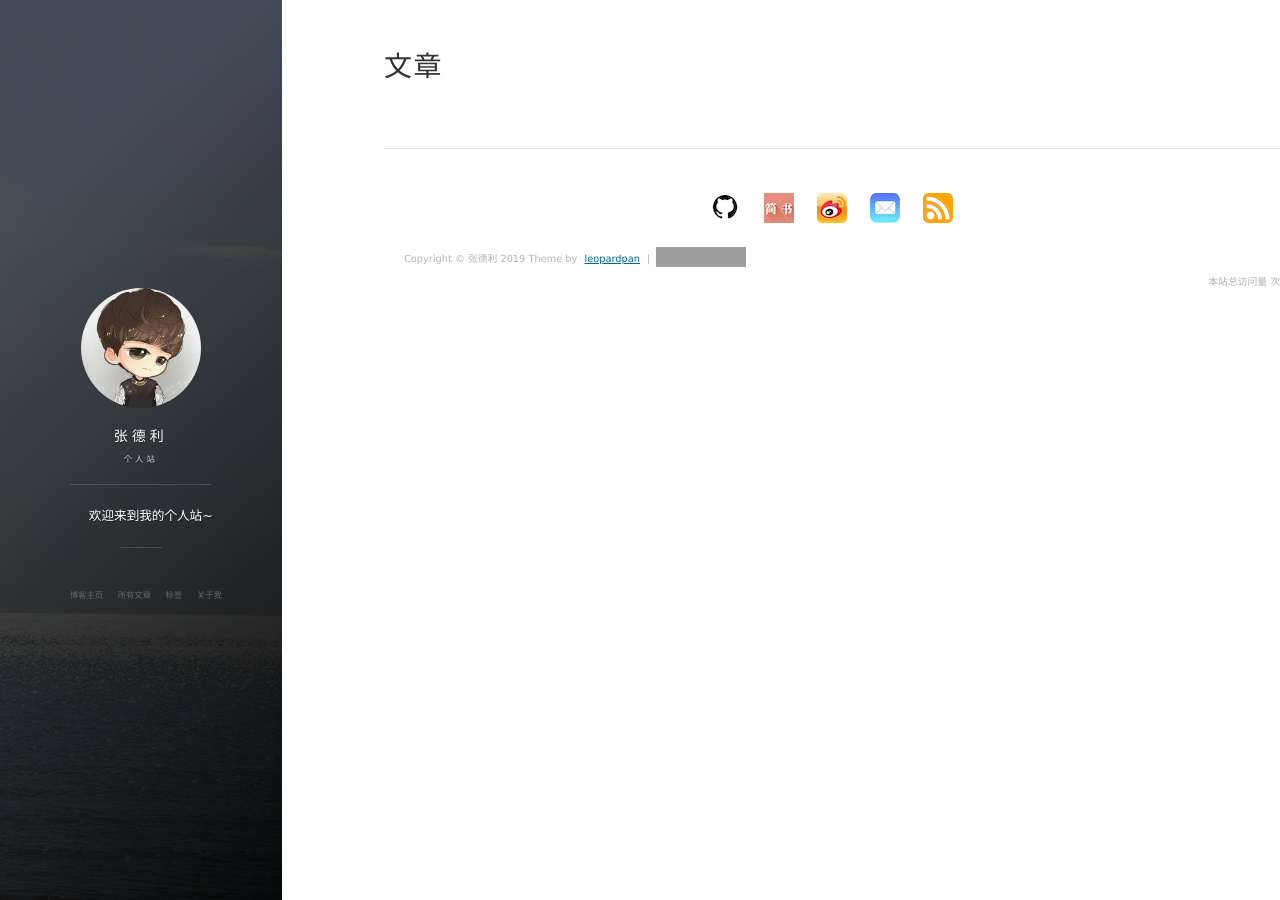
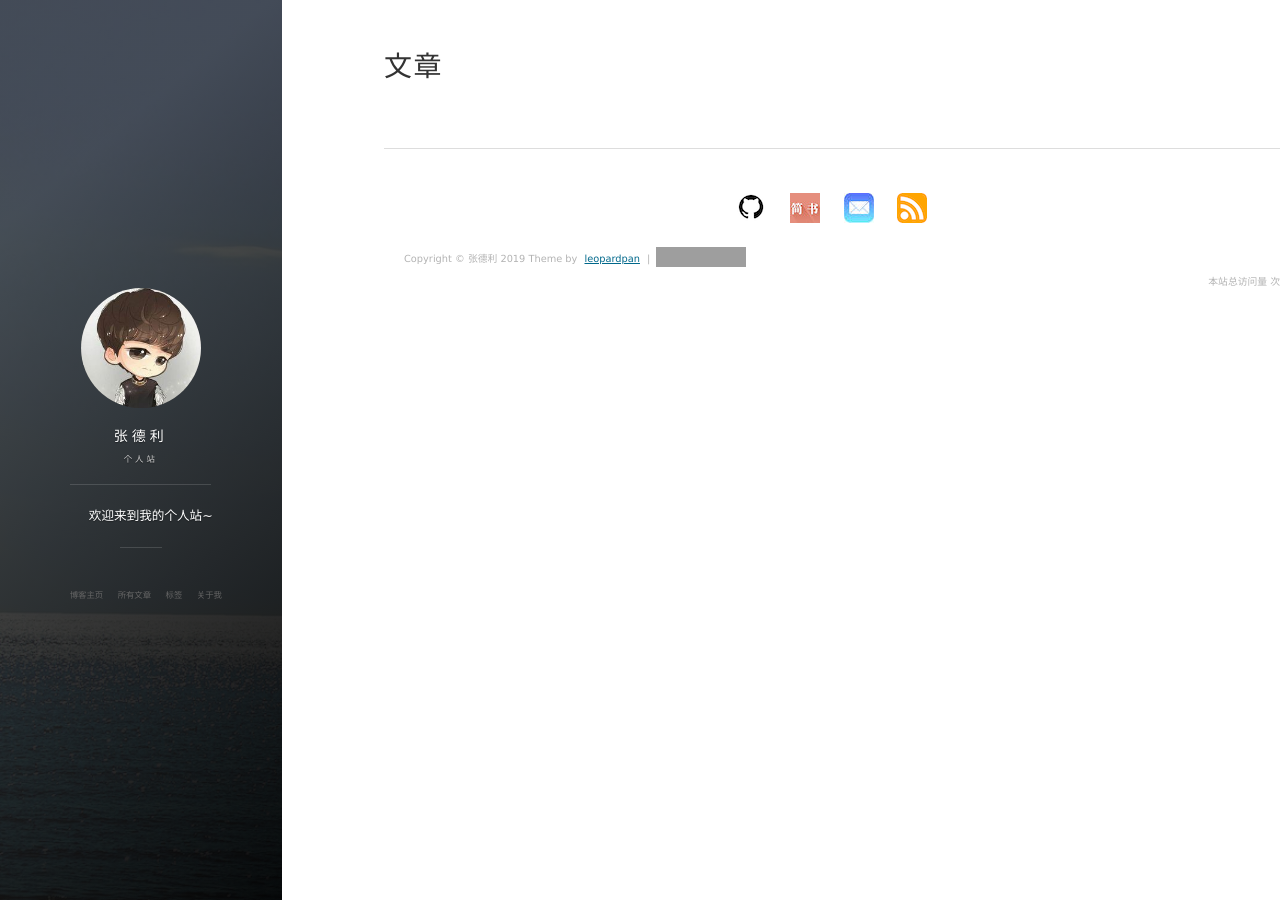
Before and after one commit to deli990/deli990.github.io, a Jekyll site: the page built from archive.html, in a window 1280 px wide. Built offline with Jekyll 4.4.1, drawn with Linux system fonts in a browser that asks for light colours; nearby versions of some CDN libraries; comment, search, counter and statistics services are not loaded; part of the change alters nothing that is shown; grey boxes are pictures that could not be loaded.

Commit message:
修改模板

```diff
--- a/_config.yml
+++ b/_config.yml
@@ -5,24 +5,24 @@ description: 欢迎来到我的个人站~
 # 头像里面的标题
 avatarTitle: deli
 # 头像里面的描述
-avatarDesc: android开发/网页前端开发
+avatarDesc: android开发/Java开发/网页前端开发
 url: "http://deli990.github.io"
 
 # Comment
 comment:
-    disqus: leopard
+    disqus: deli990
     # gitment: xxx // 需要修改 comments.html中的client_id和client_secret
     # uyan: 2143225  # 有言id,登录有言官网申请
 
 # Social
 social:
-    weibo: 5366874726
-    github: leopardpan
+    #weibo: 5366874726
+    github: deli990
     # zhihu: panpanleopard
     # juejin: xxx
-    jianshu: 2ada30d8d0f7
+    jianshu: deli6780
     # twitter:
-    mail: leopardpan@icloud.com
+    mail: 2630151368@qq.com
 
 
 # 百度统计
```
